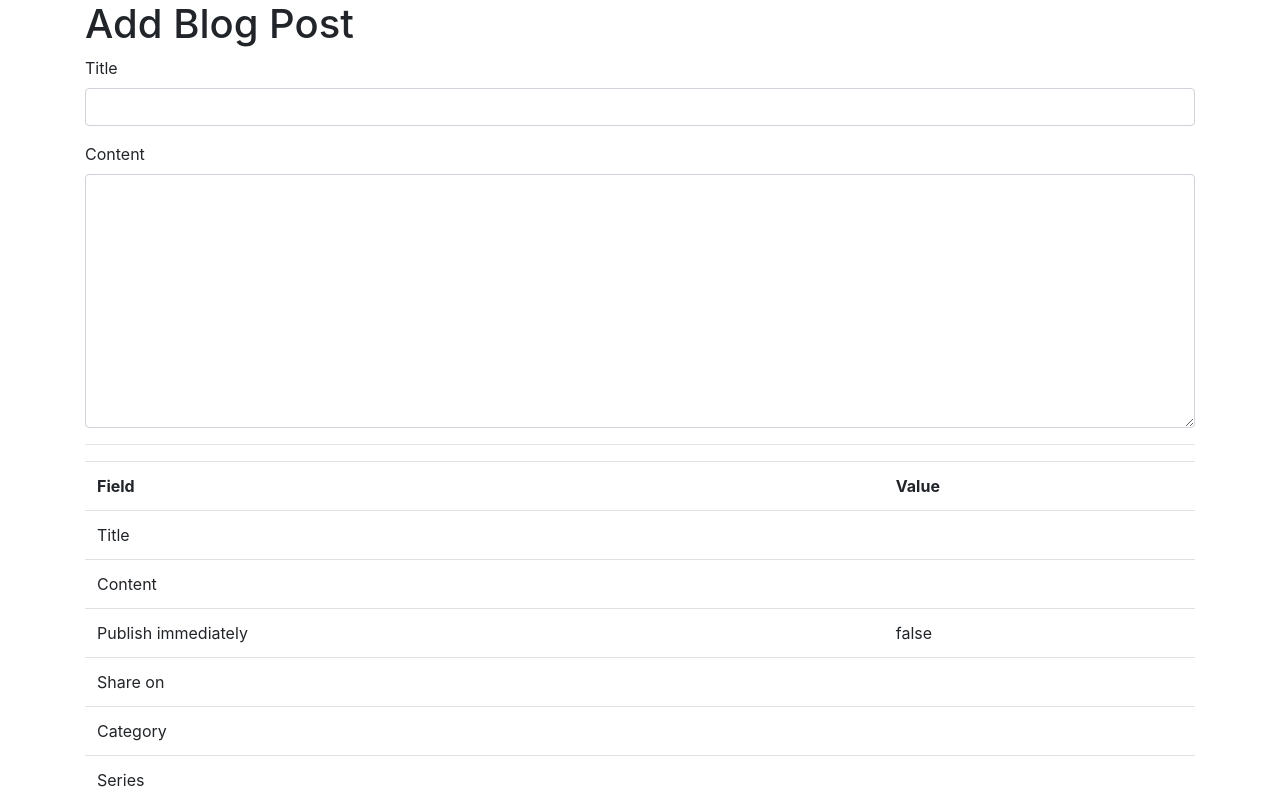
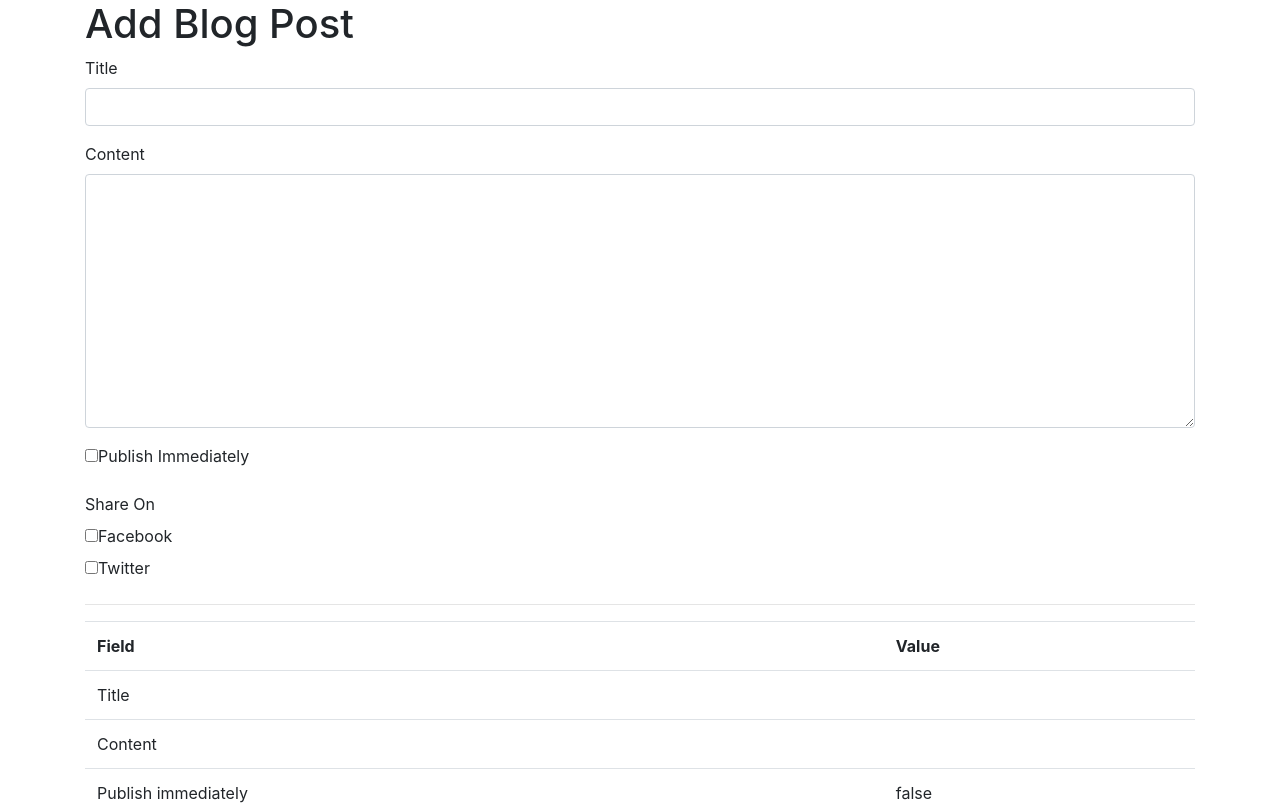
Before and after one commit to Eyakub/vuejs-forms, a Vue app: page / in a window 1280 px wide. Shown: the top 804 px of the page. Built offline with nearby package versions, Linux system fonts and the light colour scheme.

Commit message:
works with checkbox using vuejs

```diff
--- a/src/App.vue
+++ b/src/App.vue
@@ -13,6 +13,18 @@
                     <textarea type="text" class="form-control" id="content" cols="30" rows="10" v-model="post.content"></textarea>
                 </div>
 
+                <div class="form-group">
+                    <input type="checkbox" id="publish-immediately" v-model="post.publishImmediately" true-value="immediately" false-value="later">
+                    <label for="publish-immediately">Publish Immediately</label>
+                </div>
+
+                <div class="form-group">
+                    <label>Share On</label>
+                    <div v-for="media in formData.socialMedia" :key="media">
+                        <input type="checkbox" name="media" :id="media" :value="media" v-model="post.shareOn">
+                        <label :for="media">{{ media }}</label>
+                    </div>
+                </div>
             </form>
             <hr>
             <table class="table table-stripped">
```
